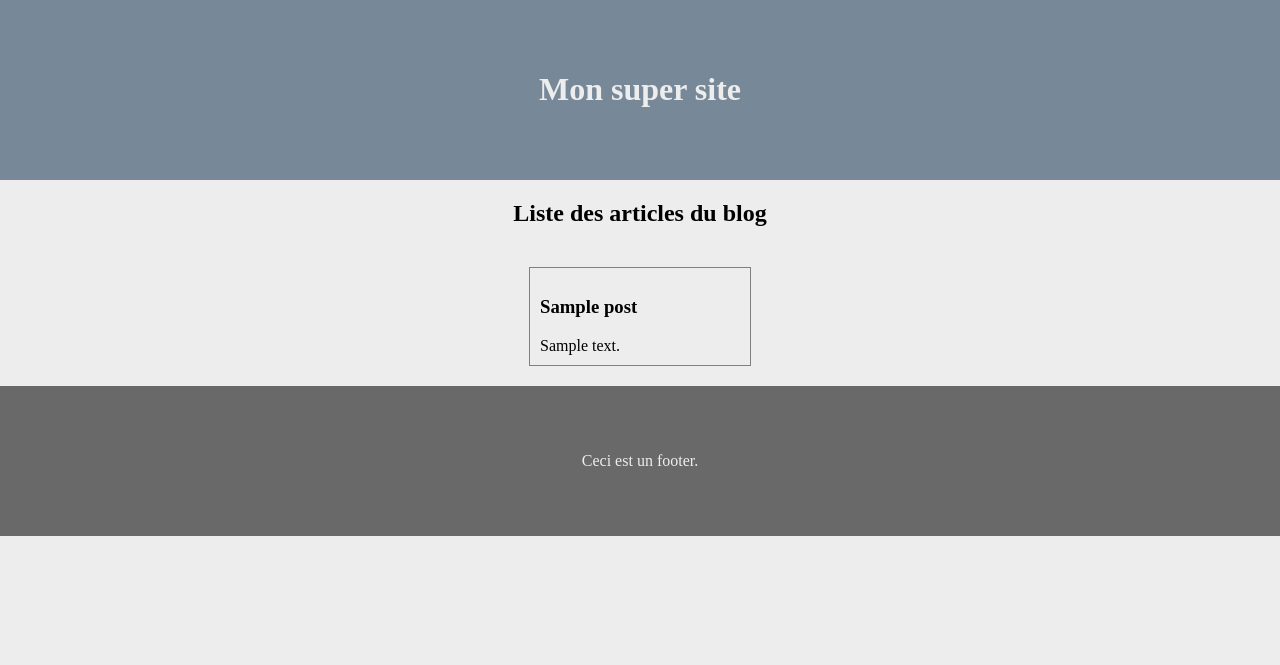
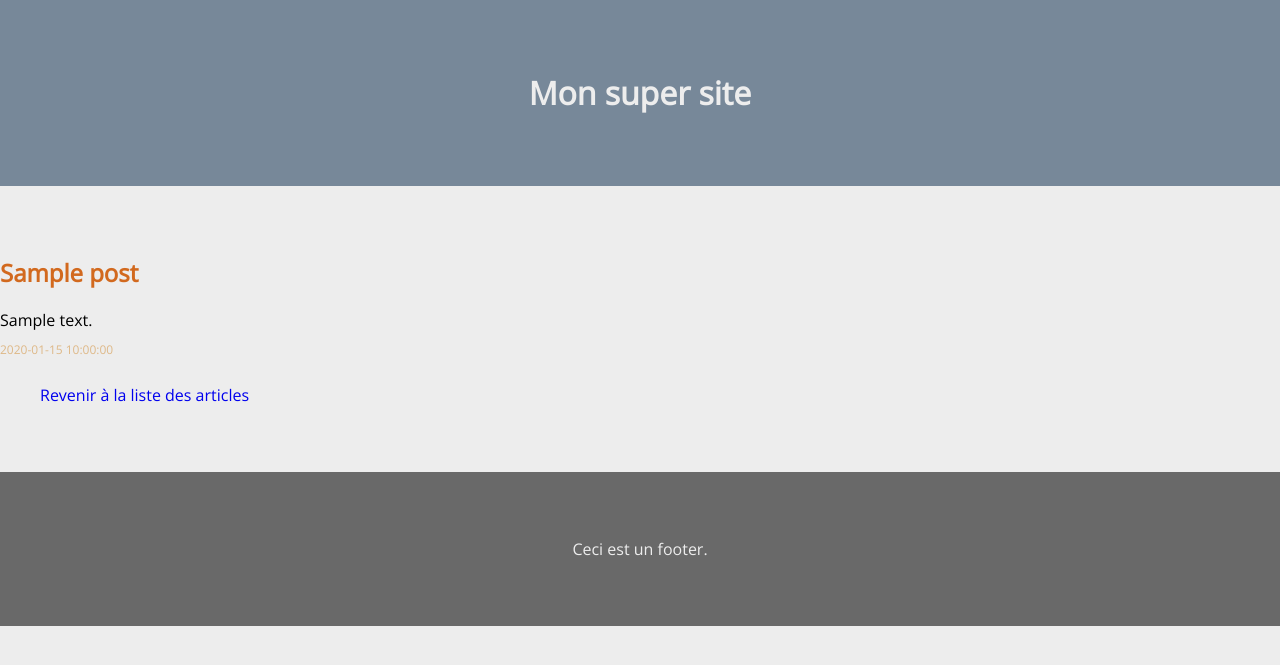
Before and after one commit to nicordev/formation-oc-php-projet5-blog, a PHP site: page /index.php?page=blog-post&post-id=1 in a window 1280 px wide. Shown: the top 665 px of the page. Run offline with PHP 8.4, Linux system fonts and the light colour scheme; tables that the repository leaves empty hold one stand-in row (values such as "Sample post"); data that the repository does not hold is empty.

Commit message:
Add a view of a single post, a basic router and a BlogException

```diff
--- a/public/css/style.css
+++ b/public/css/style.css
@@ -2,6 +2,7 @@ body {
     margin: 0;
     padding: 0;
     background-color: rgb(237, 237, 237);
+    font-family: 'Open Sans', sans-serif;
 }
 
 header {
@@ -18,27 +19,40 @@ footer {
     padding: 50px;
 }
 
+a {
+    text-decoration: none;
+}
+
 /* id */
 
 
 /* class */
 .content {
     margin: 0 auto;
+    max-width: 1300px;
 }
 
 .card {
-    padding: 10px;
+    padding: 0 20px 0 20px;
     margin: 20px;
     border: 1px solid grey;
     width: 200px;
+    background-color: azure;
+    border-radius: 5px;
 }
 
-.card-title {
-
+.card-title a, .card-title a:visited {
+    color: chocolate;
 }
 
 .card-content {
 
+}
+
+.card-info {
+    padding: 10px 0 10px 0;
+    font-size: 0.75em;
+    color: burlywood;
 }
 
 .card-deck {
@@ -49,3 +63,31 @@ footer {
 .card-deck-title {
     text-align: center;
 }
+
+.blogpost {
+    padding: 50px 0;
+}
+
+.blogpost-title {
+    color: chocolate;
+}
+
+.blogpost-content {
+
+}
+
+.blogpost-info {
+    padding: 10px 0 10px 0;
+    font-size: 0.75em;
+    color: burlywood;
+}
+
+.blogpost-navigation ul {
+    display: flex;
+    list-style-type: none;
+}
+
+.blogpost-navigation ul li {
+    margin-right: 50px;
+    list-style-type: none;
+}
--- a/src/Application.php
+++ b/src/Application.php
@@ -27,6 +27,23 @@ class Application
             __DIR__ . '/view'
         );
 
-        $blogController->showAllPosts();
+        if (isset($_GET['page'])) {
+            $page = $_GET['page'];
+
+            if ($page === 'blog') {
+                $blogController->showAllPosts();
+
+            } elseif ($page === 'blog-post' &&
+                isset($_GET['post-id']) &&
+                is_numeric($_GET['post-id'])) {
+
+                $blogController->showASinglePost($_GET['post-id']);
+
+            } else {
+                $blogController->showAllPosts();
+            }
+        } else {
+            $blogController->showAllPosts();
+        }
     }
 }
--- a/src/controller/BlogController.php
+++ b/src/controller/BlogController.php
@@ -9,6 +9,9 @@
 namespace Controller;
 
 
+use Application\Exception\BlogException;
+use Exception;
+use Model\Entity\Post;
 use Model\Manager\CategoryManager;
 use Model\Manager\CommentManager;
 use Model\Manager\PostManager;
@@ -35,10 +38,73 @@ class BlogController
         $this->viewFolderPath = $viewFolderPath;
     }
 
+    /**
+     * Show all posts of the blog
+     */
     public function showAllPosts()
     {
         $posts = $this->postManager->getAll();
 
         require $this->viewFolderPath . '/blogPostsListing.php';
     }
+
+    /**
+     * Show an entire blog post
+     *
+     * @param $postId
+     * @return void
+     * @throws Exception
+     */
+    public function showASinglePost(int $postId)
+    {
+        try {
+            $post = $this->postManager->get($postId);
+            $nextPostId = $this->getNextPostId($postId);
+            $previousPostId = $this->getPreviousPostId($postId);
+
+        } catch (BlogException $e) {
+            require $this->viewFolderPath . '/postNotFound.php';
+            exit();
+        }
+
+        require $this->viewFolderPath . '/blogPost.php';
+    }
+
+    /**
+     * Get the next Post id or false if it's the last post
+     *
+     * @param int $postId
+     * @return bool
+     */
+    private function getNextPostId(int $postId)
+    {
+        $ids = $this->postManager->getAllIds();
+
+        for ($i = 0, $size = count($ids); $i < $size; $i++) {
+            if ($postId < $ids[$i]) {
+                return $ids[$i];
+            }
+        }
+
+        return false;
+    }
+
+    /**
+     * Get the previous Post id or false if it's the first post
+     *
+     * @param int $postId
+     * @return bool
+     */
+    private function getPreviousPostId(int $postId)
+    {
+        $ids = $this->postManager->getAllIds();
+
+        for ($i = count($ids) - 1; $i >= 0; $i--) {
+            if ($postId > $ids[$i]) {
+                return $ids[$i];
+            }
+        }
+
+        return false;
+    }
 }
--- a/src/model/Manager/PostManager.php
+++ b/src/model/Manager/PostManager.php
@@ -11,8 +11,8 @@ namespace Model\Manager;
 
 use Model\Entity\Entity;
 use Model\Entity\Post;
-use \Exception;
 use \PDO;
+use Application\Exception\BlogException;
 
 class PostManager extends Manager
 {
@@ -21,7 +21,7 @@ class PostManager extends Manager
      * Add a new blog post in the database
      *
      * @param Post $newPost
-     * @throws Exception
+     * @throws BlogException
      */
     public function add(Post $newPost): void
     {
@@ -35,7 +35,7 @@ class PostManager extends Manager
             'excerpt' => $newPost->getExcerpt(),
             'content' => $newPost->getContent()
         ])) {
-            throw new Exception('Error when trying to add the new blog post in the database.');
+            throw new BlogException('Error when trying to add the new blog post in the database.');
         }
     }
 
@@ -43,7 +43,7 @@ class PostManager extends Manager
      * Edit a blog post in the database
      *
      * @param Post $modifiedPost
-     * @throws Exception
+     * @throws BlogException
      */
     public function edit(Post $modifiedPost): void
     {
@@ -63,7 +63,7 @@ class PostManager extends Manager
             'excerpt' => $modifiedPost->getExcerpt(),
             'content' => $modifiedPost->getContent()
         ])) {
-            throw new Exception('Error when trying to edit a post in the database. Post id:' . $modifiedPost->getId());
+            throw new BlogException('Error when trying to edit a post in the database. Post id:' . $modifiedPost->getId());
         }
     }
 
@@ -71,7 +71,7 @@ class PostManager extends Manager
      * Delete a post in the database
      *
      * @param int $postId
-     * @throws Exception
+     * @throws BlogException
      */
     public function delete(int $postId): void
     {
@@ -79,7 +79,7 @@ class PostManager extends Manager
 
         $requestDelete = $this->database->prepare($query);
         if (!$requestDelete->execute([$postId])) {
-            throw new Exception('Error when trying to delete a post in the database. Post id:' . $postId);
+            throw new BlogException('Error when trying to delete a post in the database. Post id:' . $postId);
         }
     }
 
@@ -88,7 +88,7 @@ class PostManager extends Manager
      *
      * @param int $postId
      * @return Post
-     * @throws Exception
+     * @throws BlogException
      */
     public function get(int $postId): Post
     {
@@ -96,11 +96,11 @@ class PostManager extends Manager
 
         $requestAPost = $this->database->prepare($query);
         if (!$requestAPost->execute([$postId])) {
-            throw new Exception('Error when trying to get a post from the database. Post id:' . $postId);
+            throw new BlogException('Error when trying to get a post from the database. Post id:' . $postId);
         }
         $thePostData = $requestAPost->fetch(PDO::FETCH_ASSOC);
         if (!$thePostData) {
-            throw new Exception('Error when trying to get a post. Post id: ' . $postId);
+            throw new BlogException('Error when trying to get a post. Post id: ' . $postId);
         }
 
         return self::createAPostFromDatabaseData($thePostData);
@@ -126,6 +126,24 @@ class PostManager extends Manager
         return $posts;
     }
 
+    /**
+     * @return array
+     */
+    public function getAllIds(): array
+    {
+        $query = 'SELECT p_id FROM bl_post';
+        $requestAllId = $this->database->query($query);
+
+        $idsFromDb = $requestAllId->fetchAll(PDO::FETCH_ASSOC);
+        $ids = [];
+
+        foreach ($idsFromDb as $idFromDb) {
+            $ids[] = $idFromDb['p_id'];
+        }
+
+        return $ids;
+    }
+
     // Private
 
     /**
--- /dev/null
+++ b/src/view/blogPost.php
@@ -0,0 +1,45 @@
+<?php
+$pageTitle = $post->getTitle();
+
+ob_start();
+?>
+
+    <section class="blogpost">
+
+        <h2 class="blogpost-title"><?= $post->getTitle() ?></h2>
+
+        <div class="blogpost-content">
+            <?= $post->getContent() ?>
+        </div>
+
+        <div class="blogpost-info">
+            <?= $post->getCreationDate() ?>
+        </div>
+
+        <div class="blogpost-navigation">
+            <ul>
+                <?php
+                if ($previousPostId) {
+                    ?>
+                    <li><a href="?page=blog-post&post-id=<?= $previousPostId ?>">Article précédent</a></li>
+                    <?php
+                }
+                ?>
+
+                <li><a href="?page=blog">Revenir à la liste des articles</a></li>
+
+                <?php
+                if ($nextPostId) {
+                ?>
+                    <li><a href="?page=blog-post&post-id=<?= $nextPostId ?>">Article suivant</a></li>
+                <?php
+                }
+                ?>
+            </ul>
+        </div>
+    </section>
+<?php
+
+$content = ob_get_clean();
+
+require 'main.php';
--- a/src/view/blogPostsListing.php
+++ b/src/view/blogPostsListing.php
@@ -1,8 +1,10 @@
 <?php
+$pageTitle = 'Liste des articles';
+
 ob_start();
 ?>
 
-<section id="blog-list">
+<section class="blog-list">
 
     <h2 class="card-deck-title">Liste des articles du blog</h2>
 
@@ -11,9 +13,10 @@ ob_start();
 foreach ($posts as $post) {
 ?>
         <div class="card">
-            <h3 class="card-title"><?= $post->getTitle() ?></h3>
+            <h3 class="card-title"><a href="<?= 'index.php?page=blog-post&post-id=' . $post->getId() ?>"><?= $post->getTitle() ?></a></h3>
 
             <div class="card-content"><?= $post->getExcerpt() ?></div>
+            <div class="card-info"><?= $post->getCreationDate() ?></div>
         </div>
 <?php
 }
--- a/src/view/main.php
+++ b/src/view/main.php
@@ -5,6 +5,10 @@
  * Date: 14/01/2019
  * Time: 13:34
  */
+
+if (!isset($pageTitle)) {
+    $pageTitle = 'Mon super site';
+}
 
 // Header
 if (!isset($header)) {
--- a/src/view/template/layout.php
+++ b/src/view/template/layout.php
@@ -4,6 +4,7 @@
         <meta charset="utf-8" />
         <title><?= $pageTitle ?></title>
         <link href="public/css/style.css" rel="stylesheet" />
+        <link href="https://fonts.googleapis.com/css?family=Open+Sans" rel="stylesheet">
     </head>
 
     <body>
```
Also changed, not shown: src/Exception/BlogException.php (added, +17 -0 lines), src/view/postNotFound.php (added, +13 -0 lines).
